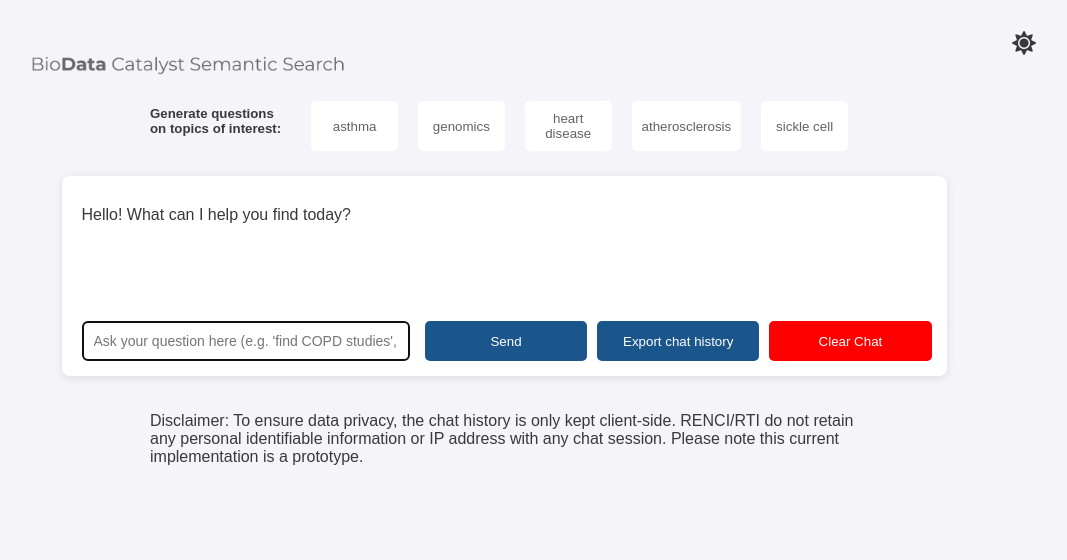
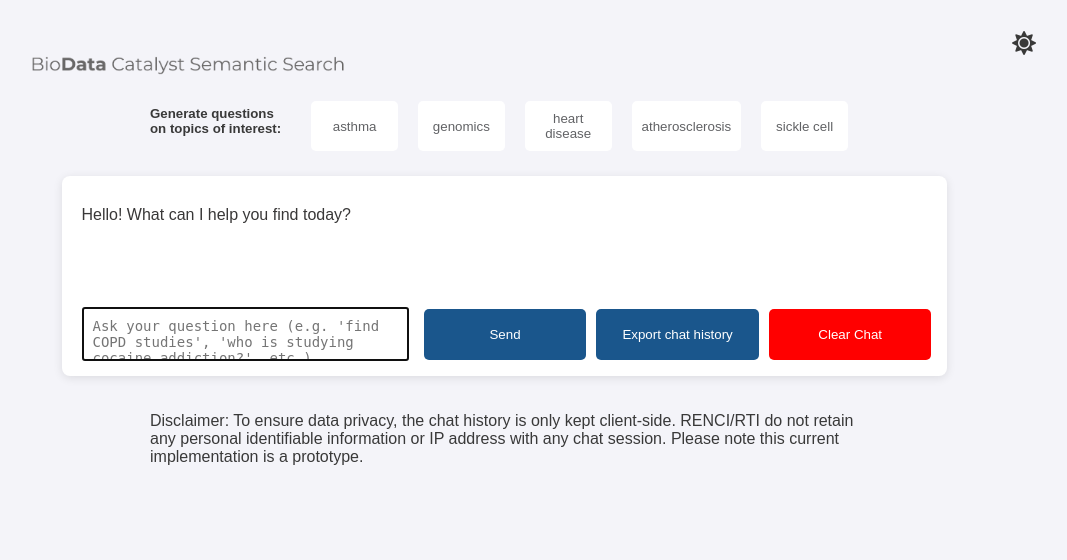
Before and after one commit to gnawhnehpets/flask_rag_chat_interface, a Flask app: page / in a window 1280 px wide. Shown: the top 560 px of the page, without its empty margins (136-1203 px from the left). Run offline with Flask 3, Linux system fonts and the light colour scheme.

Commit message:
convert text to textarea

```diff
--- a/templates/index.html
+++ b/templates/index.html
@@ -51,7 +51,6 @@
             height: 80%;
             min-height: 20px;
             flex: 1;
-            /* Make all buttons have equal width */
             border: none;
         }
 
@@ -61,11 +60,14 @@
             color: white;
         }
 
-        .chat-input-container input {
+        .chat-input-container textarea {
             margin: 5px 10px;
             padding: 10px;
             flex: 2;
             font-size: 14px;
+            resize: none;
+            overflow: hidden;
+            box-sizing: border-box;
         }
     </style>
 </head>
@@ -90,9 +92,8 @@
             <div class="chat-message bot-message">Hello! What can I help you find today?</div>
         </div>
         <div class="chat-input-container">
-            <input type="text" id="user-input"
-                placeholder="Ask your question here (e.g. 'find COPD studies', 'who is studying cocaine addiction?', etc.)"
-                autofocus>
+            <!-- Textarea input for user message -->
+            <textarea id="user-input" placeholder="Ask your question here (e.g. 'find COPD studies', 'who is studying cocaine addiction?', etc.)" autofocus></textarea>
             <button id="send-btn">Send</button>
             <button id="export-btn">Export chat history</button>
             <button id="clear-chat-btn" class="clear-chat-btn">Clear Chat</button>
@@ -106,9 +107,16 @@
 
     <script>
         $(document).ready(function () {
+            // Auto-expand the textarea as the user types
+            $('#user-input').on('input', function () {
+                this.style.height = 'auto';  // Reset height to auto to adjust for shrinking
+                this.style.height = (this.scrollHeight) + 'px';  // Set height based on scrollHeight
+            });
+
             function sendMessage(message) {
                 $('#chat-box').append('<div class="chat-message user-message">' + message + '</div>');
                 $('#user-input').val('');
+                $('#user-input').css('height', 'auto');  // Reset height after sending the message
 
                 var spinner = '<div class="chat-message bot-message spinner"><i class="fas fa-circle-notch fa-spin"></i></div>';
                 $('#chat-box').append(spinner);
```
